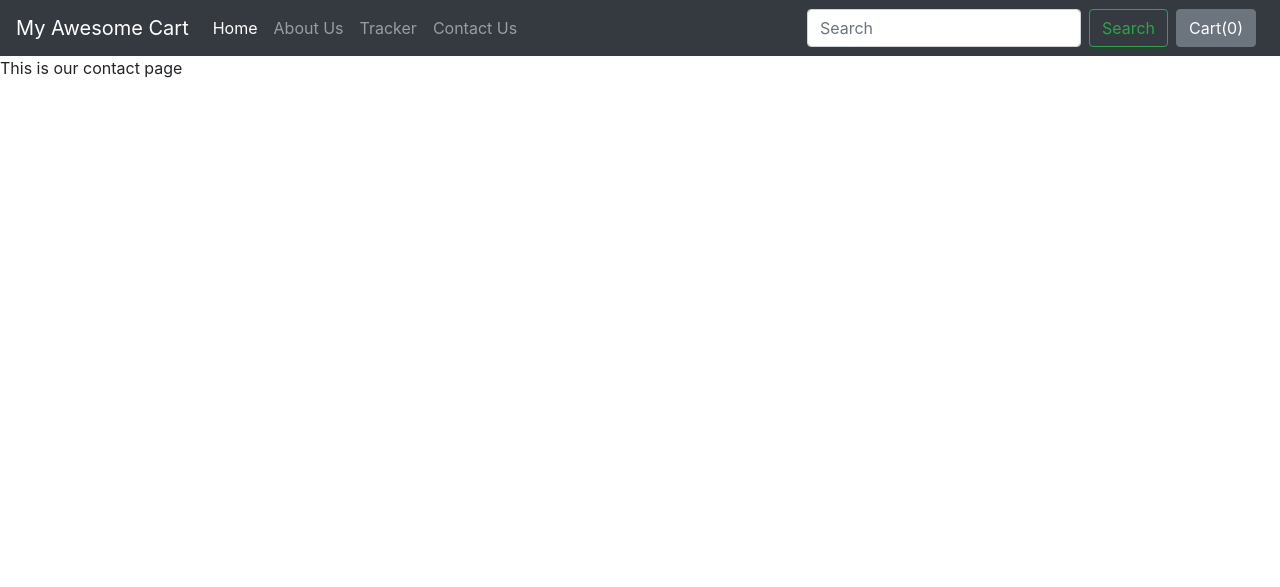
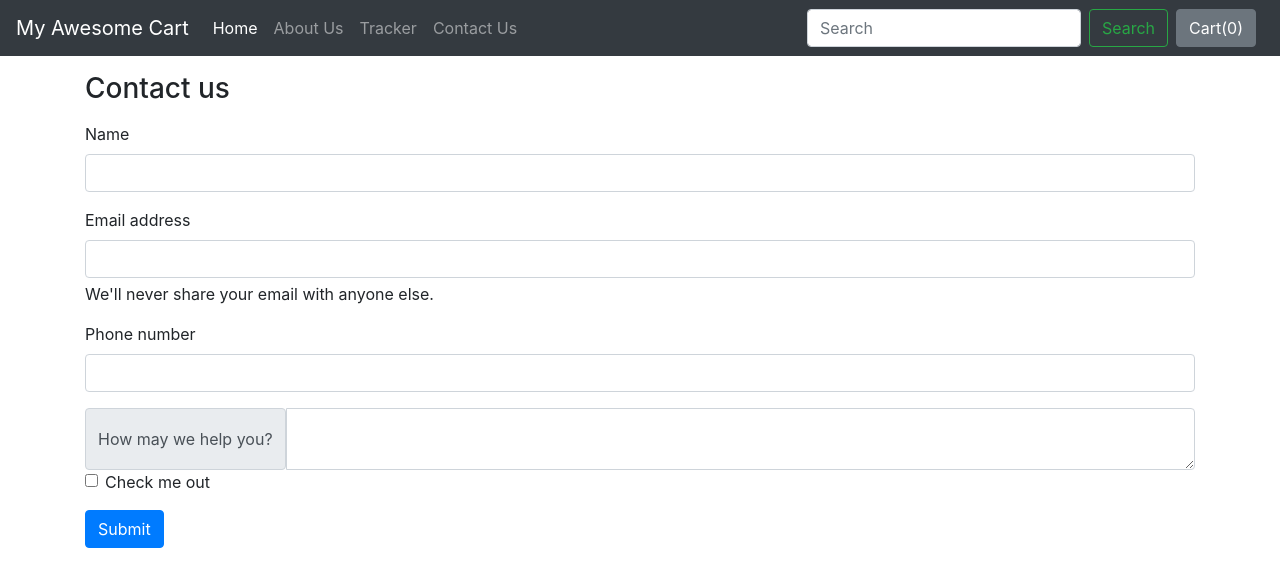
Before and after one commit to coderhouse-ds/MyAwesomeCart, a Django app: page /shop/contact/ in a window 1280 px wide. Shown: the top 587 px of the page. Run offline with Django 3.2, Linux system fonts and the light colour scheme; some libraries are stand-ins or nearby versions.

Commit message:
'tut42completed'

```diff
--- a/mac/shop/admin.py
+++ b/mac/shop/admin.py
@@ -1,5 +1,6 @@
 from django.contrib import admin
 
 # Register your models here.
-from . models import Product
+from . models import Product,Contact
 admin.site.register(Product)
+admin.site.register(Contact)
--- a/mac/shop/templates/shop/contact.html
+++ b/mac/shop/templates/shop/contact.html
@@ -1,4 +1,36 @@
 {% extends 'shop/basic.html' %}
 
 {% block title%} contact {% endblock %}
-{% block body %} This is our contact page {% endblock %}
+{% block body %}
+
+<div class="container">
+	<h3 class="my-3">Contact us</h3>
+	<form action="/shop/contact/" method="post">
+		{% csrf_token %}
+
+  <div class="mb-3">
+    <label for="name" class="form-label">Name</label>
+    <input type="text" class="form-control" id="name" name="name">
+  </div>
+  <div class="mb-3">
+    <label for="exampleInputEmail1" class="form-label">Email address</label>
+    <input type="email" class="form-control" id="exampleInputEmail1" aria-describedby="emailHelp" name="mail">
+    <div id="emailHelp" class="form-text">We'll never share your email with anyone else.</div>
+  </div>
+  <div class="mb-3">
+    <label for="phone" class="form-label">Phone number</label>
+    <input type="tel" class="form-control" id="phone" name="phone">
+  </div>
+  <div class="input-group">
+  <span class="input-group-text">How may we help you?</span>
+  <textarea class="form-control" aria-label="With textarea" name="desc"></textarea>
+</div>
+  <div class="mb-3 form-check">
+    <input type="checkbox" class="form-check-input" id="exampleCheck1">
+    <label class="form-check-label" for="exampleCheck1">Check me out</label>
+  </div>
+  <button type="submit" class="btn btn-primary">Submit</button>
+</form>
+</div>
+
+ {% endblock %}
--- a/mac/shop/urls.py
+++ b/mac/shop/urls.py
@@ -8,6 +8,6 @@ urlpatterns = [
     path("contact/",views.contact,name="ContactUs"),
     path("tracker/",views.tracker,name="TrackingStatus"),
     path("search/",views.search,name="Search"),
-    path("products/<int:myid>",views.productView,name="Search"),
+    path("products/<int:myid>",views.productView,name="productview"),
     path("checkout/",views.checkout,name="checkout"),
 ]
--- a/mac/shop/views.py
+++ b/mac/shop/views.py
@@ -1,5 +1,5 @@
 from django.shortcuts import render
-from .models import Product
+from .models import Product,Contact
 from math import ceil
 
 # Create your views here.
@@ -30,6 +30,14 @@ def about(request):
     return render(request, 'shop/about.html')
 
 def contact(request):
+    if request.method == "POST":
+        print(request)
+        name = request.POST.get('name','')
+        email = request.POST.get('email','')
+        phone = request.POST.get('phone','')
+        desc = request.POST.get('desc','')
+        contact = Contact(name=name,email=email,phone=phone,desc=desc)
+        contact.save()
     return render(request, 'shop/contact.html')
 
 def tracker(request):
```
Also changed, not shown: mac/shop/models.py (+10 -0 lines), mac/db.sqlite3, mac/shop/migrations/0003_auto_20210714_1142.py (added).
